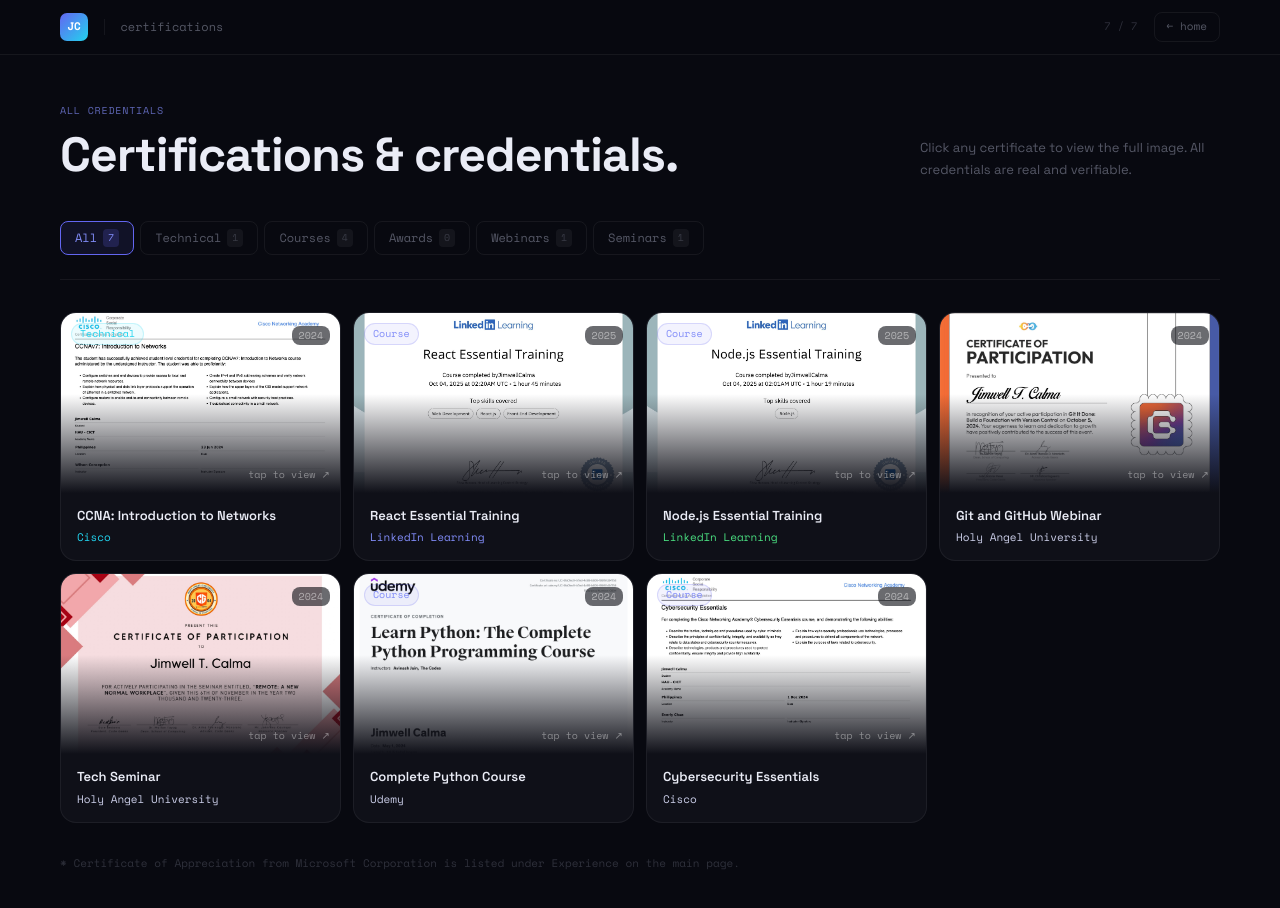
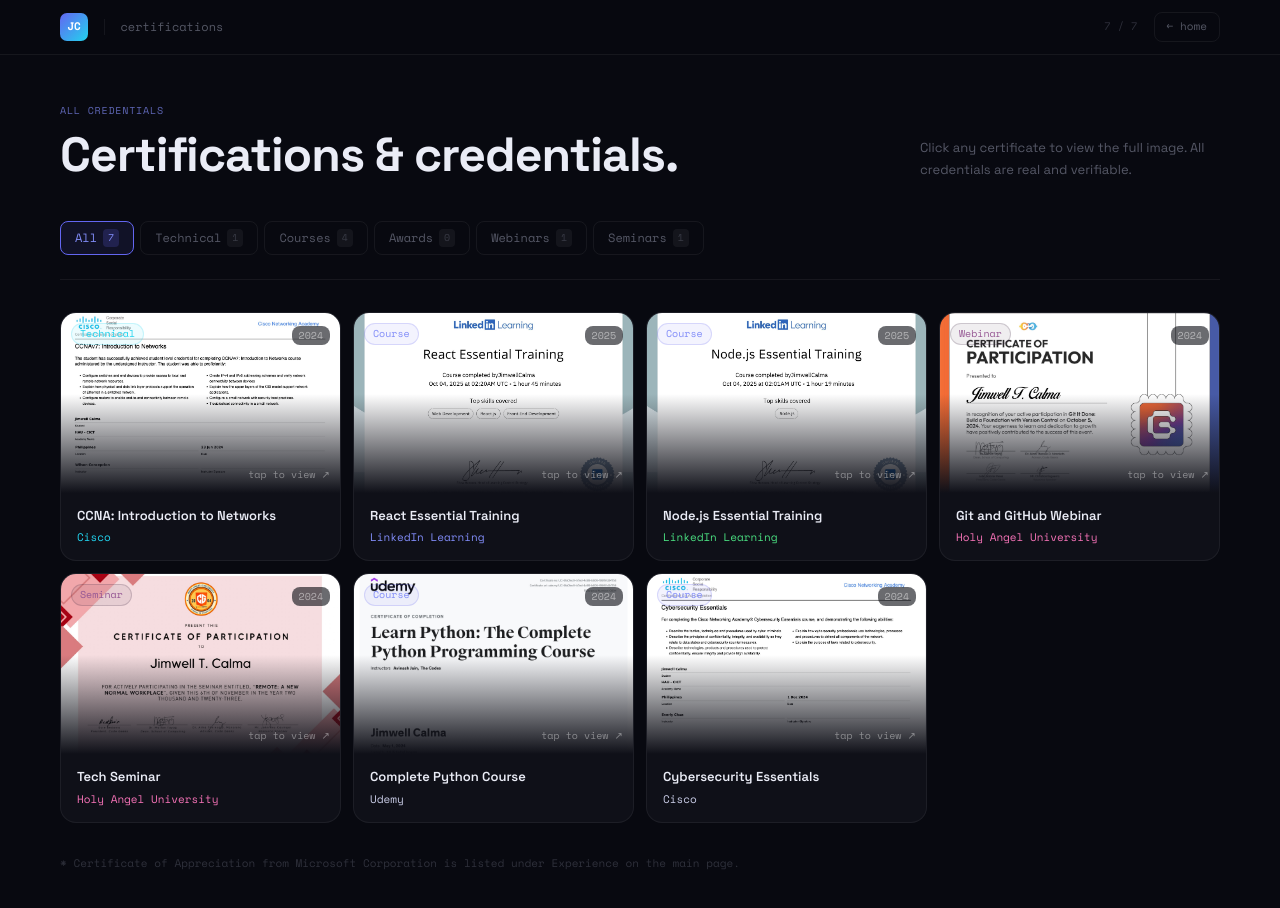
Before and after one commit to JimwellC/jimwell-portfolio, a Next.js app: page /certifications in a window 1280 px wide. Shown: the top 908 px of the page. Built offline with nearby package versions, Linux system fonts and the light colour scheme.

Commit message:
redesign: /certifications page — better nav, header, spotlight cards 2

```diff
--- a/src/data/certifications.ts
+++ b/src/data/certifications.ts
@@ -57,8 +57,8 @@ export const certifications: Certificate[] = [
     category: "webinar",
     featured: true,
     image: "/certificates/git-webinar.jpg",
-    color: "var(--orange)",
-    dot: "rgba(209, 96, 78, 0.5)",
+    color: "var(--pink)",
+    dot: "rgba(150, 88, 148, 0.5)",
     href: "",
   },
 
@@ -70,8 +70,8 @@ export const certifications: Certificate[] = [
     category: "seminar",
     featured: true,
     image: "/certificates/CG-seminar.jpg",
-    color: "var(--orange)",
-    dot: "rgba(182, 184, 89, 0.5)",
+    color: "var(--pink)",
+    dot: "rgba(150, 88, 148, 0.5)",
     href: "",
   },
 
@@ -131,10 +131,22 @@ export const categoryStyles: Record<string, React.CSSProperties> = {
     border: "0.5px solid rgba(250,204,21,0.2)",
     color: "#fbbf24",
   },
+  webinar: {
+    background: "rgba(61, 41, 64, 0.08)",
+    border: "0.5px solid rgba(61, 41, 64, 0.2)",
+    color: "#965894",
+  },
+  seminar: {
+    background: "rgba(61, 41, 64, 0.08)",
+    border: "0.5px solid rgba(61, 41, 64, 0.2)",
+    color: "#965894",
+  },
 };
 
 export const categoryLabels: Record<string, string> = {
   technical: "Technical",
   course: "Course",
   award: "Award",
+  webinar: "Webinar",
+  seminar: "Seminar",
 };
```
